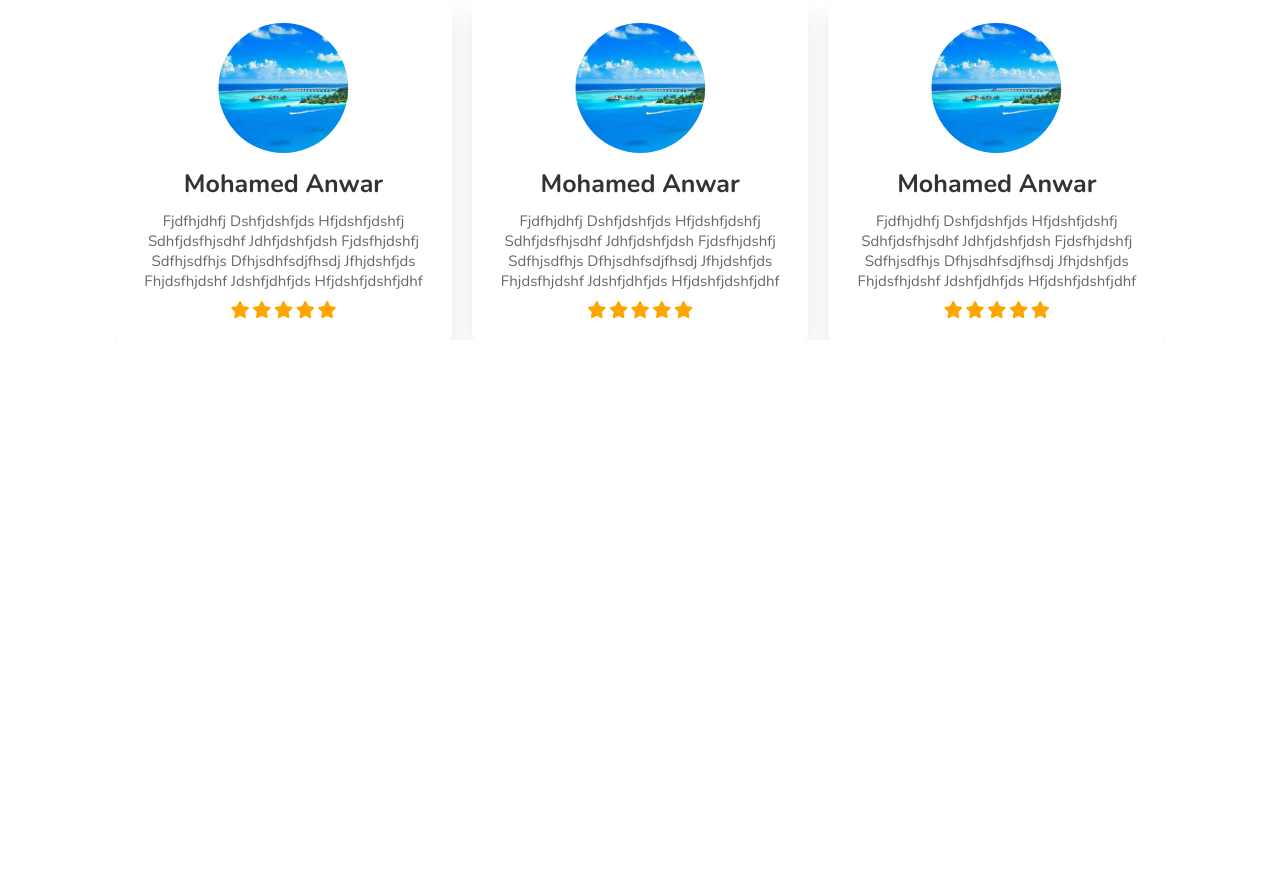
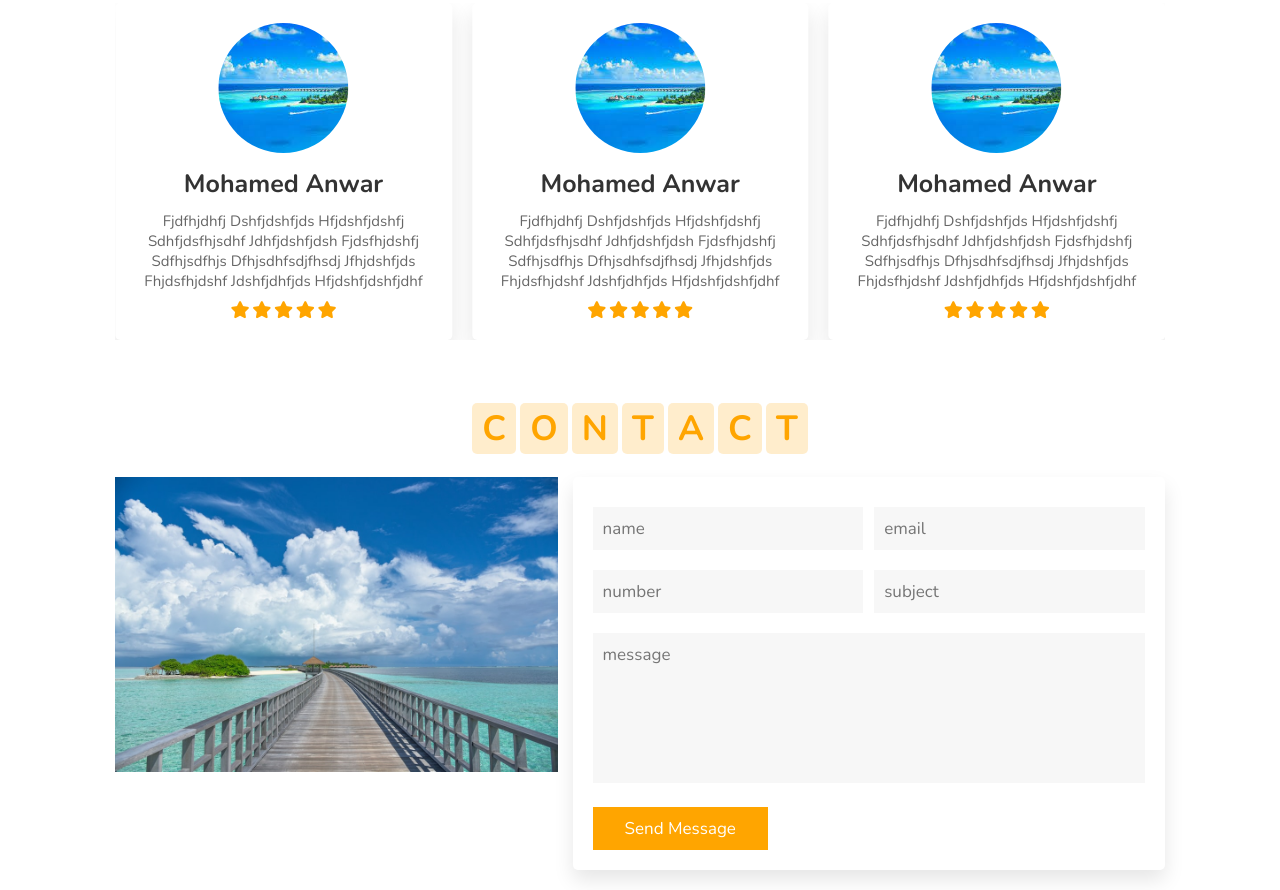
Before and after one commit to MohamedAnwarAlhamed/tour-and-travel-agency-website, a plain HTML site: page index.html in a window 1280 px wide. Shown: the part 4500-5390 px from the top of the page. Before the commit the page ends 4860 px from the top, so only its background shows below. Drawn offline with nearby package versions, Linux system fonts and the light colour scheme.

Commit message:
contact section

```diff
--- a/css/style.css
+++ b/css/style.css
@@ -540,7 +540,50 @@ section {
   font-size: 1.7rem;
 }
 
+/* ################################## */
+.contact .row{
+  display: flex;
+  flex-wrap: wrap;
+  gap: 1.5rem;
+}
 
+.contact .row .image{
+  flex: 1 1 35rem;
+}
+
+.contact .row .image img{
+  width:100%;
+}
+
+.contact .row form{
+  flex: 1 1 50rem;
+  padding: 2rem;
+  box-shadow: 0 1rem 2rem rgba(0, 0, 0, 0.1);
+  border-radius: .5rem;
+}
+
+.contact .row form .inputBox{
+  display: flex;
+  flex-wrap: wrap;
+  justify-content: space-between;
+}
+
+.contact .row form .inputBox input, .contact .row form  textarea{
+  width: 49%;
+  margin: 1rem 0;
+  padding: 1rem;
+  font-size: 1.7rem;
+  color: #333;
+  background: #f7f7f7;
+  text-transform: none;
+}
+
+
+.contact .row form  textarea{
+  height: 15rem;
+  resize: none;
+  width: 100%;
+}
 
 
 
@@ -599,4 +642,8 @@ section {
   .heading span {
     font-size: 2.5rem;
   }
+
+  .contact .row form .inputBox input{
+    width: 100%;
+  }
 }
--- a/index.html
+++ b/index.html
@@ -486,7 +486,7 @@
         <span>w</span>
       </h1>
 
-      <div class="swiper review-silder ">
+      <div class="swiper review-silder">
         <div class="swiper-wrapper">
           <div class="swiper-slide">
             <div class="box">
@@ -626,6 +626,46 @@
 
     <!-- review section end -->
 
+    <!-- contact section start -->
+    <section class="contact" id="contact">
+      <h1 class="heading">
+        <span>c</span>
+        <span>o</span>
+        <span>n</span>
+        <span>t</span>
+        <span>a</span>
+        <span>c</span>
+        <span>t</span>
+      </h1>
+      <div class="row">
+        <div class="image">
+          <img src="images/p-2.jpg" alt="" />
+        </div>
+
+        <form action="">
+          <div class="inputBox">
+            <input type="text" placeholder="name" />
+            <input type="email" placeholder="email" />
+          </div>
+
+          <div class="inputBox">
+            <input type="number" placeholder="number" />
+            <input type="text" placeholder="subject" />
+          </div>
+          <textarea
+            placeholder="message"
+            name=""
+            id=""
+            rows="10"
+            cols="30"
+          ></textarea>
+          <input type="submit" class="btn" value="send message" />
+        </form>
+      </div>
+    </section>
+
+    <!-- contact section end -->
+
     <!-- custom js file link -->
     <script src="https://cdn.jsdelivr.net/npm/swiper@9/swiper-bundle.min.js"></script>
     <script src="js/script.js"></script>
```
